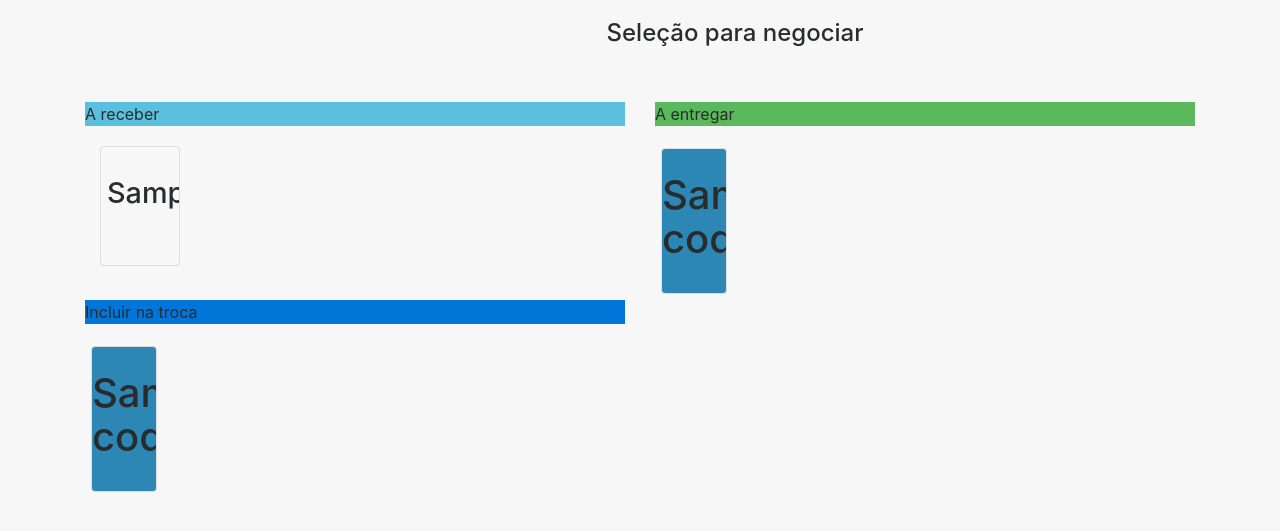
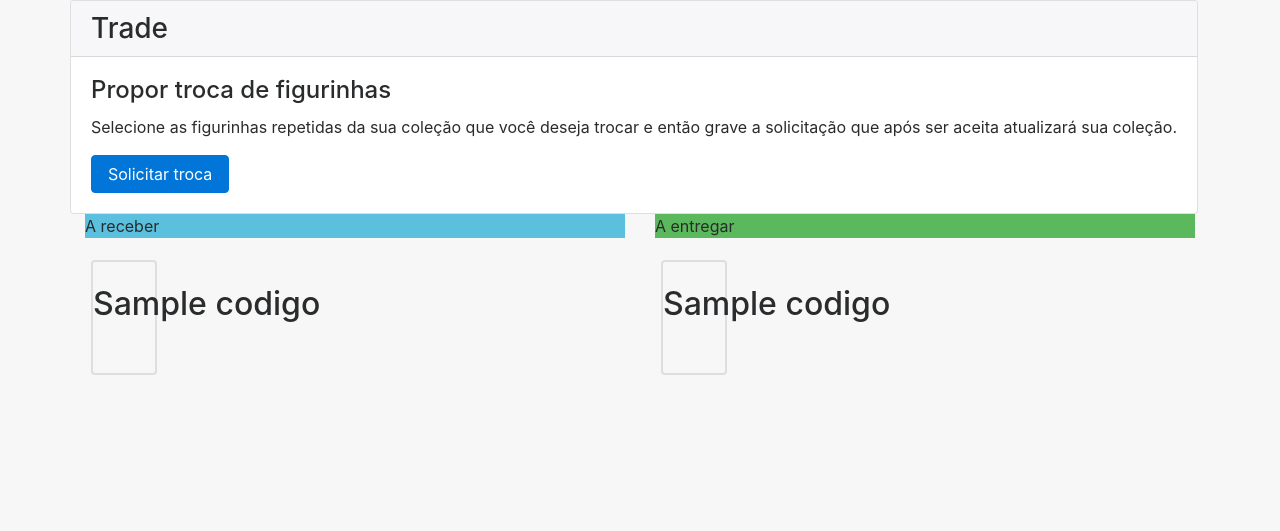
Before and after one commit to luismagnoamorim/stickerphp, a PHP site: template templates/prepare-trade.php in a window 1280 px wide. Shown: the part 56-587 px from the top of the page. Run offline with PHP 8.4, Linux system fonts and the light colour scheme; the template is opened without the code that fills it: most values are stand-ins (such as "Sample title", 1, 10 or a date in 2020); some libraries are stand-ins or nearby versions.

Commit message:
item prepare trade

```diff
--- a/templates/prepare-trade.php
+++ b/templates/prepare-trade.php
@@ -4,21 +4,29 @@
 
     //$_SESSION['usuarioId']   = 1;
 
-    //print_r($stickerIn);
+    //print_r($stickersIn);
+    //print_r($collectionIn);
+    //print_r($collectionOut);
     //print_r($stickerOut);
+
+
+
     //print_r($stickersRepeated);
 
 ?>
 
 <div class="container">
     <div class="row">
-        <div id="card-create-user-ac'count" class="col-sm-12 offset-sm-1 col-md-8 offset-md-2 offset-lg-3">
-            <div class="card-block">
-                <h4 class="card-title text-center">Seleção para negociar</h4>
-                <br>
-            </div   >
+        <div class="card">
+            <h3 class="card-header">Trade</h3>
+                <div class="card-block">
+                    <h4 class="card-title">Propor troca de figurinhas</h4>
+                    <p class="card-text">Selecione as figurinhas repetidas da sua coleção que você deseja trocar e então grave a solicitação que após ser aceita atualizará sua coleção.</p>
+                    <a href="#" class="btn btn-primary" id="btn-inclui-troca">Solicitar troca</a>
+                </div>
         </div>
     </div>
+
     <div class="row" >
     <?php
     if (isset($stickersIn)){
@@ -28,32 +36,25 @@
                 <p class="bg-info"> A receber </p>
             </div>
             <div class="main">
-                <div class="form-group">
-                    <div class="searchable-container">
-
                 <?php
                     $i = 0;
                     foreach ($stickersIn as $stickerIn) {
                 ?>
-                        <div class="items col-xs-5 col-sm-5 col-md-3 col-lg-3">
-                            <div class="info-block block-info clearfix">
+                        <div data-toggle="tooltip" data-container="body" data-placement="top" title="" data-original-title="" class="searchable-container">
                                 <div data-toggle="buttons" class="btn-group bizmoduleselect">
                                     <label class="btn btn-default">
                                         <div class="bizcontent">
-                                            <input type="checkbox" name="var_id[]" autocomplete="off" value="">
+                                            <input class="inCheckbox" type="checkbox" name="var_id[]" autocomplete="off" value="<?= $stickerIn['colecao']?> <?= $stickerIn['id']?>">
                                             <h1><?= $stickerIn['codigo']?></h1>
                                             <span class="fa fa-check fa-lg"></span>
                                         </div>
                                     </label>
                                 </div>
-                            </div>
                         </div>
                 <?php
                     $i++;
                     }
                 ?>
-                    </div>
-                </div>
             </div>
         </div>
 
@@ -61,6 +62,7 @@
     }
     if (isset($stickersOut)){
     ?>
+
         <div class="col-md-6">
         <div>
             <p class="bg-success"> A entregar</p>
@@ -70,11 +72,17 @@
                     $i = 0;
                     foreach ($stickersOut as $stickerOut) {
                 ?>
-                    <div data-toggle="tooltip" data-container="body" data-placement="top" title="" data-original-title="" class="collection-item">
-                        <div class="sticker-container" id="sticker-action<?= $stickerOut['id'] ?>">
-                            <h1><?= $stickerOut['codigo']?></h1>
+                        <div data-toggle="tooltip" data-container="body" data-placement="top" title="" data-original-title="" class="searchable-container">
+                                <div data-toggle="buttons" class="btn-group bizmoduleselect">
+                                    <label class="btn btn-default">
+                                        <div class="bizcontent">
+                                            <input class="outCheckbox" type="checkbox" name="var_id[]" autocomplete="off" value="<?= $stickerOut['id']?>">
+                                            <h1><?= $stickerOut['codigo']?></h1>
+                                            <span class="fa fa-check fa-lg"></span>
+                                        </div>
+                                    </label>
+                                </div>
                         </div>
-                    </div>
                 <?php
                     $i++;
                     }
@@ -86,6 +94,7 @@
     }
     ?>
     </div>
+    <!--
     <?php
     if (isset($stickersRepeated)){
     ?>
@@ -114,64 +123,25 @@
 
     <?php
     }
-    ?>
+    ?>-->
 </div>
 
 
 <style>
-    .collection-item {
+    .searchable-container{
         width: 78px;
         float: left;
         padding: 6px;
         font-size: 0.9em;
     }
-
-    .sticker-container {
-        display: block;
-        border: 1px solid;
-        border-color: #dedede;
-        background-color: #2D87B4;
-        /*#f5f5f5*/
-        text-align: center;
-        border-top-right-radius: 4px;
-        border-top-left-radius: 4px;
-        border-bottom-right-radius: 4px;
-        border-bottom-left-radius: 4px;
-        padding: 24px 0;
-        cursor: pointer;
-        min-height: 85px;
-        position: relative;
-        overflow: hidden;
-    }
-
-
-    .searchable-container{margin:20px 0 0 0;}
-    .searchable-container label.btn-default.active{background-color:#2D87B4;color:#FFF}
-    .searchable-container label.btn-default{
-        display: block;
-        border: 1px solid;
-        border-color: #dedede;
-
-        /*#f5f5f5*/
-        text-align: center;
-        border-top-right-radius: 4px;
-        border-top-left-radius: 4px;
-        border-bottom-right-radius: 4px;
-        border-bottom-left-radius: 4px;
-        padding: 24px 0;
-        cursor: pointer;
-        min-height: 85px;
-        position: relative;
-        overflow: hidden;
+    .searchable-container label.btn-default.active{background-color:#007ba7;color:#FFF}
+    .searchable-container label.btn-default{width:100%;border:2px solid #dedede;padding: 24px 0;
     }
     .searchable-container label .bizcontent{
-        width: 78px;
-        float: left;
-        padding: 6px;
-        font-size: 0.9em;
+        width: 100%;
     }
-    .searchable-container .btn-group{
-        width:100%
+    .searchable-container .btn-group {
+        width: 100%;
     }
     .searchable-container .btn span.fa{
         opacity: 0;
@@ -195,20 +165,6 @@
 
 <script>
     jQuery(document).ready(function () {
-		$('.sticker-container').on('click' , function(e) {
-            e.preventDefault()
-
-            $(".sticker-container").removeClass("trade");
-            $(e.target).addClass("trade");
-
-        	//$colecaoId	= $("#colecao").attr('value');
-        	$cromoId	= $(this).attr('id');
-
-
-        	//alert($cromoId );
-
-        });//sticker-action1 remove
-
         $(function() {
             $('#search').on('keyup', function() {
                 var pattern = $(this).val();
@@ -220,8 +176,13 @@
         });
 
 
-        /*$('.sticker-action2').on('click' , function(e) {
-            $colecaoId  = $("#colecao").attr('value');
+        $('#btn-inclui-troca').on('click' , function(e) {
+            $('.inCheckbox').each( function(e){
+                alert($(this).is(':checked') + ' ' + $(this).val() );
+            });
+
+
+            /*$colecaoId  = $("#colecao").attr('value');
             $acao       = 'add';
             $cromoId    = $(this).attr('id');
             $url        = "/updateCollection";
@@ -246,29 +207,7 @@
                 //console.error("error");
                     //alert('Not working!' + textStatus);
             ///}
-            }); //$.ajax
-        });//btn.click*/
-
-        //$('.sticker-container').each( function(e){
-            //var $quantidadeStickerCollection = $(this).find('div.sticker-no-action').text();
-            //aplicaCorPorQuantidade($(this), $quantidadeStickerCollection);
-            //if( quantidadeStickerCollection == 0 ){
-            //    $(this).css('background-color','#DD4D2C');
-            //} else if (quantidadeStickerCollection == 1) {
-            //    $(this).css('background-color','#339966');
-            //} else {
-            //    $(this).css('background-color','#2D87B4');
-            //};
-        //});
-
-        function aplicaCorPorQuantidade($element , $quantidade){
-            if( $quantidade == 0 ){
-                $element.css('background-color','#DD4D2C');
-            } else if ($quantidade == 1) {
-                $element.css('background-color','#339966');
-            } else {
-                $element.css('background-color','#2D87B4');
-            };
-        }
+            }); //$.ajax */
+        });
     });//jQuery
 </script>
--- a/www/index.php
+++ b/www/index.php
@@ -510,6 +510,8 @@ $app->get("/trade/negotiate/:colecaoAId/:colecaoBId", function ($colecaoAId, $co
 			  	"stickersIn"	   => $stickersIn
 			  ,	"stickersOut"	   => $stickersOut
 			  , "stickersRepeated" => $stickersRepeated
+			  , "collectionIn"	   => $colecaoAId
+			  , "collectionOut"	   => $colecaoBId
 	);
 	$app->render("/prepare-trade.php" , $data);
 	$app->render("footer.php");
```
